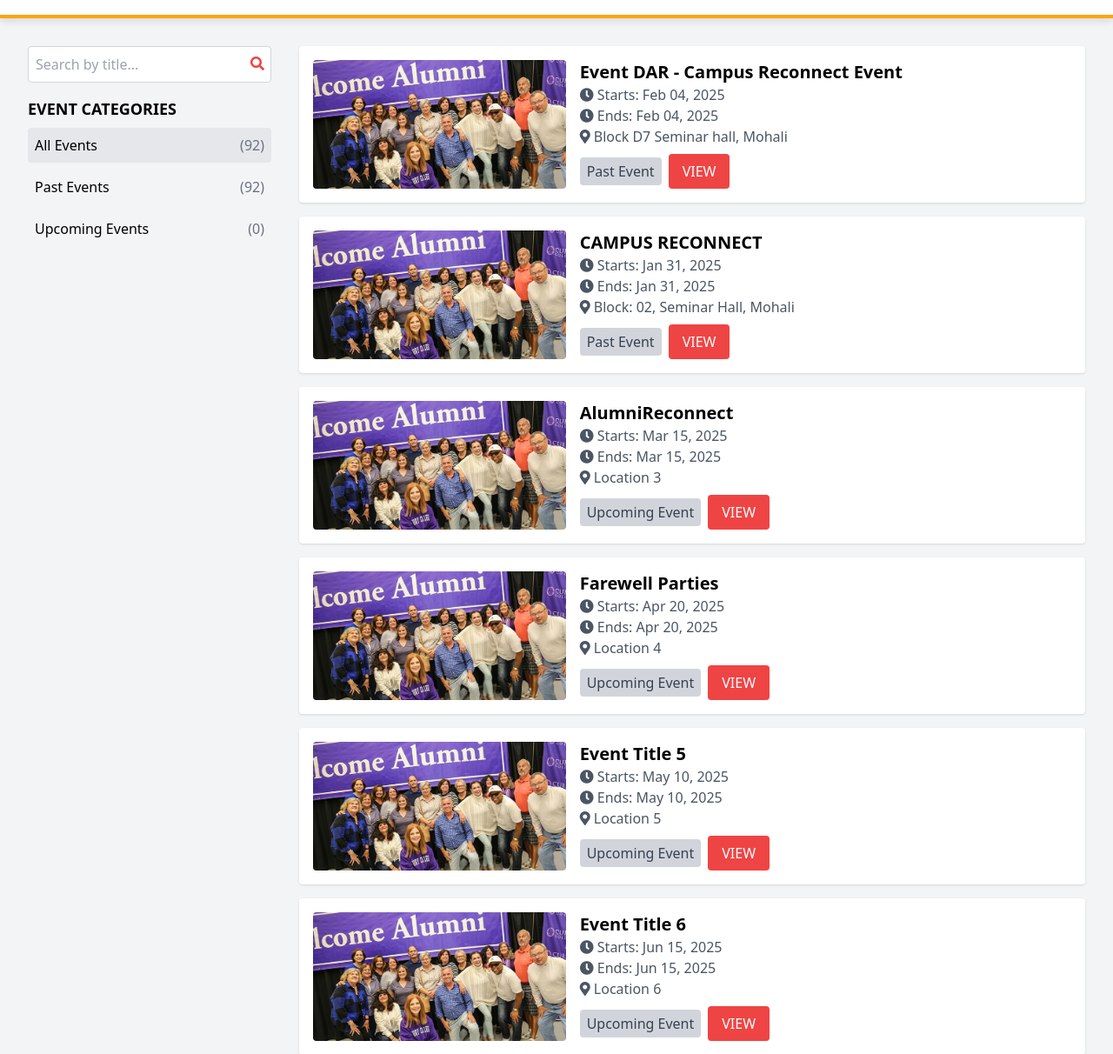
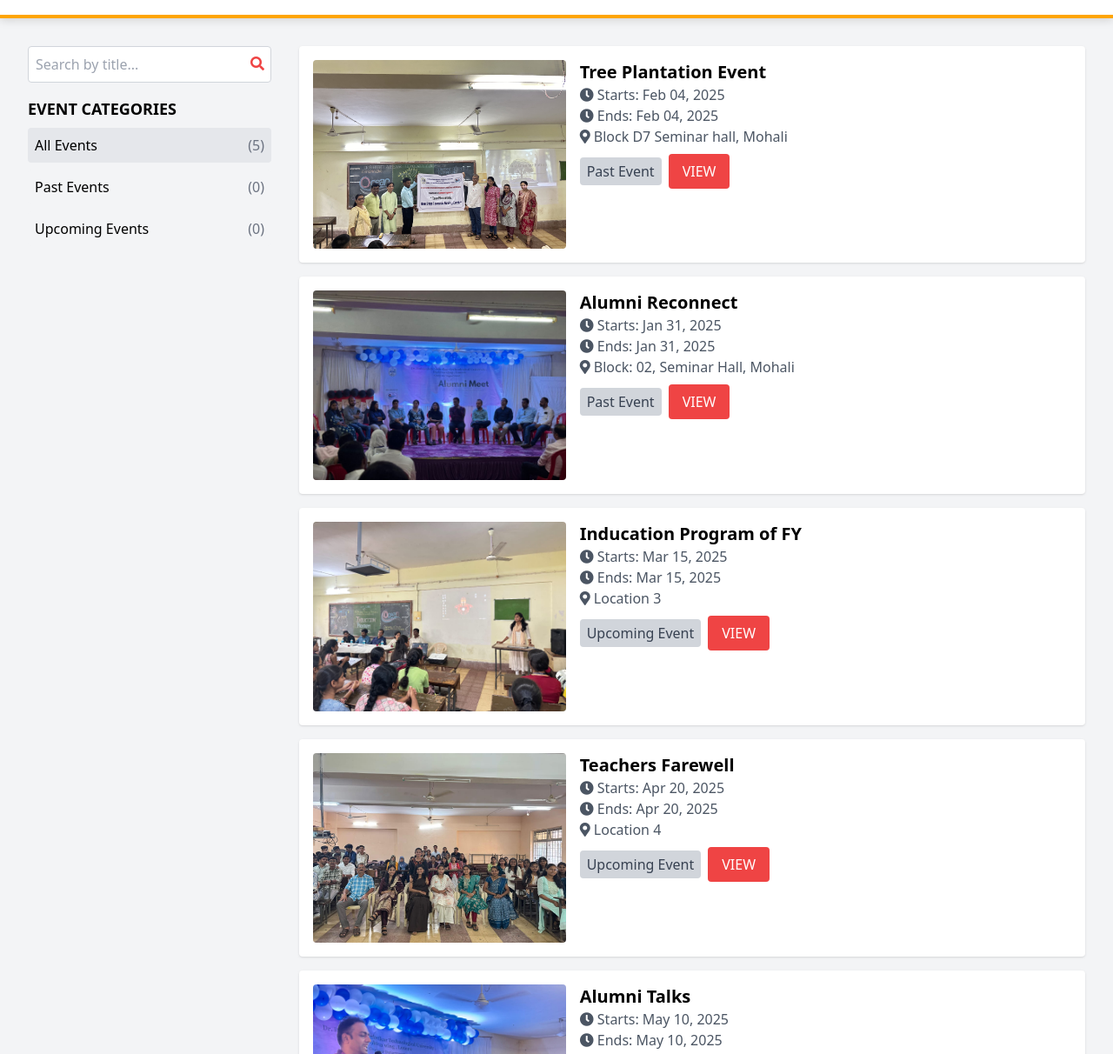
Before and after one commit to Nitish-Goregaonkar/AlumniProject, a plain HTML site: page templates/events_1.html in a window 1280 px wide. Shown: the part 88-1300 px from the top of the page at 87% size. Drawn offline with nearby package versions, Linux system fonts and the light colour scheme.

Commit message:
major changes done

```diff
--- a/templates/events_1.html
+++ b/templates/events_1.html
@@ -69,11 +69,11 @@
                     <ul>
                         <li class="flex justify-between items-center p-2 bg-gray-200 rounded mb-2">
                             <span>All Events</span>
-                            <span class="text-gray-500">(92)</span>
+                            <span class="text-gray-500">(5)</span>
                         </li>
                         <li class="flex justify-between items-center p-2 bg-gray-100 rounded mb-2">
                             <span>Past Events</span>
-                            <span class="text-gray-500">(92)</span>
+                            <span class="text-gray-500">(0)</span>
                         </li>
                         <li class="flex justify-between items-center p-2 bg-gray-100 rounded">
                             <span>Upcoming Events</span>
@@ -86,9 +86,9 @@
             <div class="w-full md:w-3/4 p-4">
                 <div class="bg-white p-4 rounded shadow mb-4">
                     <div class="flex">
-                        <img alt="Event DAR - Campus Reconnect Event image" class="w-1/3 rounded" height="100" src="/src/images/event 1.jpg" width="150"/>
+                        <img alt="Event DAR - Campus Reconnect Event image" class="w-1/3 rounded" height="100" src="/src/images/tree.jpg" width="150"/>
                         <div class="w-2/3 pl-4">
-                            <h3 class="text-xl font-semibold">Event DAR - Campus Reconnect Event</h3>
+                            <h3 class="text-xl font-semibold">Tree Plantation Event</h3>
                             <p class="text-gray-600"><i class="fas fa-clock"></i> Starts: Feb 04, 2025</p>
                             <p class="text-gray-600"><i class="fas fa-clock"></i> Ends: Feb 04, 2025</p>
                             <p class="text-gray-600"><i class="fas fa-map-marker-alt"></i> Block D7 Seminar hall, Mohali</p>
@@ -101,9 +101,9 @@
                 </div>
                 <div class="bg-white p-4 rounded shadow mb-4">
                     <div class="flex">
-                        <img alt="CAMPUS RECONNECT event image" class="w-1/3 rounded" height="100" src="/src/images/event 1.jpg" width="150"/>
+                        <img alt="CAMPUS RECONNECT event image" class="w-1/3 rounded" height="100" src="/src/images/alumni reconnect.jpg" width="150"/>
                         <div class="w-2/3 pl-4">
-                            <h3 class="text-xl font-semibold">CAMPUS RECONNECT</h3>
+                            <h3 class="text-xl font-semibold">Alumni Reconnect</h3>
                             <p class="text-gray-600"><i class="fas fa-clock"></i> Starts: Jan 31, 2025</p>
                             <p class="text-gray-600"><i class="fas fa-clock"></i> Ends: Jan 31, 2025</p>
                             <p class="text-gray-600"><i class="fas fa-map-marker-alt"></i> Block: 02, Seminar Hall, Mohali</p>
@@ -116,9 +116,9 @@
                 </div>
                 <div class="bg-white p-4 rounded shadow mb-4">
                     <div class="flex">
-                        <img alt="Event Image 3" class="w-1/3 rounded" height="100" src="/src/images/event 1.jpg" width="150"/>
+                        <img alt="Event Image 3" class="w-1/3 rounded" height="100" src="/src/images/induction.jpg" width="150"/>
                         <div class="w-2/3 pl-4">
-                            <h3 class="text-xl font-semibold">AlumniReconnect</h3>
+                            <h3 class="text-xl font-semibold">Inducation Program of FY</h3>
                             <p class="text-gray-600"><i class="fas fa-clock"></i> Starts: Mar 15, 2025</p>
                             <p class="text-gray-600"><i class="fas fa-clock"></i> Ends: Mar 15, 2025</p>
                             <p class="text-gray-600"><i class="fas fa-map-marker-alt"></i> Location 3</p>
@@ -131,9 +131,9 @@
                 </div>
                 <div class="bg-white p-4 rounded shadow mb-4">
                     <div class="flex">
-                        <img alt="Event Image 4" class="w-1/3 rounded" height="100" src="/src/images/event 1.jpg" width="150"/>
+                        <img alt="Event Image 4" class="w-1/3 rounded" height="100" src="/src/images/fareweel .jpg" width="150"/>
                         <div class="w-2/3 pl-4">
-                            <h3 class="text-xl font-semibold">Farewell Parties </h3>
+                            <h3 class="text-xl font-semibold">Teachers Farewell </h3>
                             <p class="text-gray-600"><i class="fas fa-clock"></i> Starts: Apr 20, 2025</p>
                             <p class="text-gray-600"><i class="fas fa-clock"></i> Ends: Apr 20, 2025</p>
                             <p class="text-gray-600"><i class="fas fa-map-marker-alt"></i> Location 4</p>
@@ -146,9 +146,9 @@
                 </div>
                 <div class="bg-white p-4 rounded shadow mb-4">
                     <div class="flex">
-                        <img alt="Event Image 5" class="w-1/3 rounded" height="100" src="/src/images/event 1.jpg" width="150"/>
+                        <img alt="Event Image 5" class="w-1/3 rounded" height="100" src="/src/images/alumnimeet.jpg" width="150"/>
                         <div class="w-2/3 pl-4">
-                            <h3 class="text-xl font-semibold">Event Title 5</h3>
+                            <h3 class="text-xl font-semibold">Alumni Talks</h3>
                             <p class="text-gray-600"><i class="fas fa-clock"></i> Starts: May 10, 2025</p>
                             <p class="text-gray-600"><i class="fas fa-clock"></i> Ends: May 10, 2025</p>
                             <p class="text-gray-600"><i class="fas fa-map-marker-alt"></i> Location 5</p>
@@ -161,9 +161,9 @@
                 </div>
                 <div class="bg-white p-4 rounded shadow">
                     <div class="flex">
-                        <img alt="Event Image 6" class="w-1/3 rounded" height="100" src="/src/images/event 1.jpg" width="150"/>
+                        <img alt="Event Image 6" class="w-1/3 rounded" height="100" src="/src/images/event iope .jpg" width="150"/>
                         <div class="w-2/3 pl-4">
-                            <h3 class="text-xl font-semibold">Event Title 6</h3>
+                            <h3 class="text-xl font-semibold">QnA with Alumni </h3>
                             <p class="text-gray-600"><i class="fas fa-clock"></i> Starts: Jun 15, 2025</p>
                             <p class="text-gray-600"><i class="fas fa-clock"></i> Ends: Jun 15, 2025</p>
                             <p class="text-gray-600"><i class="fas fa-map-marker-alt"></i> Location 6</p>
```
Also changed, not shown: templates/event_detail.html (+2 -2 lines), templates/event_page.html (+2 -2 lines), src/images/alumni reconnect.jpg (added), src/images/alumnimeet.jpg (added), src/images/event iope .jpg (added), src/images/fareweel .jpg (added), src/images/induction.jpg (added), src/images/tree.jpg (added).
